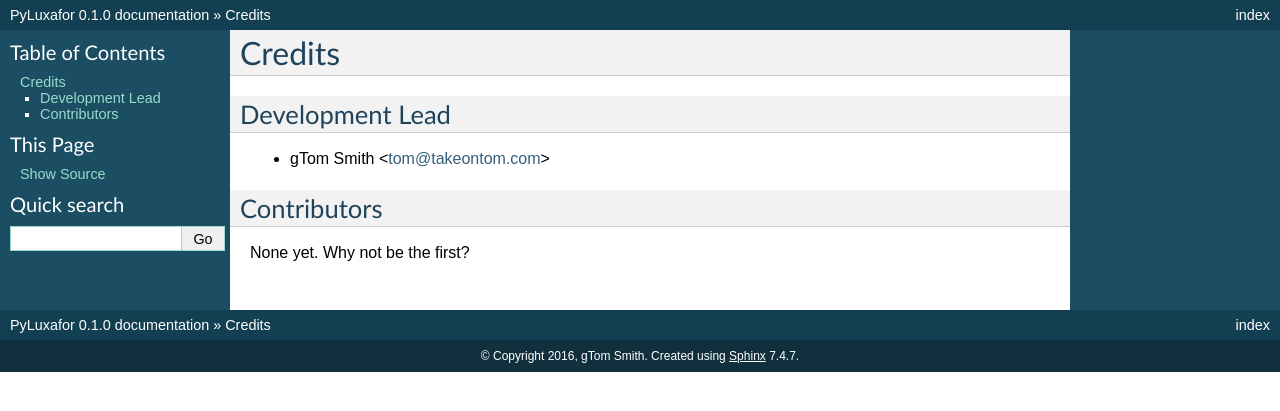
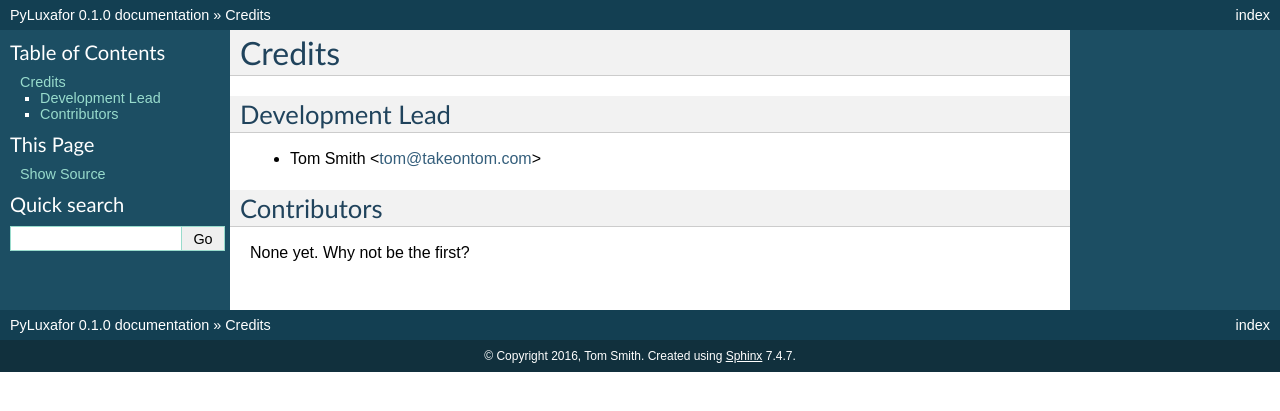
Before and after one commit to takeontom/pyluxafor, a Sphinx documentation site: the page built from docs/authors.rst, in a window 1280 px wide. Shown: the top 411 px of the page. Built offline with Sphinx 7.4.7, drawn with Linux system fonts in a browser that asks for light colours; pages that are not in the unit, such as notebooks, are missing from menus.

Commit message:
Fixed author name

```diff
--- a/AUTHORS.rst
+++ b/AUTHORS.rst
@@ -5,7 +5,7 @@
 Development Lead
 ----------------
 
-* gTom Smith <tom@takeontom.com>
+* Tom Smith <tom@takeontom.com>
 
 Contributors
 ------------
--- a/docs/conf.py
+++ b/docs/conf.py
@@ -56,7 +56,7 @@
 
 # General information about the project.
 project = u'PyLuxafor'
-copyright = u"2016, gTom Smith"
+copyright = u"2016, Tom Smith"
 
 # The version info for the project you're documenting, acts as replacement
 # for |version| and |release|, also used in various other places throughout
@@ -210,7 +210,7 @@
 latex_documents = [
     ('index', 'pyluxafor.tex',
      u'PyLuxafor Documentation',
-     u'gTom Smith', 'manual'),
+     u'Tom Smith', 'manual'),
 ]
 
 # The name of an image file (relative to this directory) to place at
@@ -241,7 +241,7 @@
 man_pages = [
     ('index', 'pyluxafor',
      u'PyLuxafor Documentation',
-     [u'gTom Smith'], 1)
+     [u'Tom Smith'], 1)
 ]
 
 # If true, show URL addresses after external links.
@@ -256,7 +256,7 @@
 texinfo_documents = [
     ('index', 'pyluxafor',
      u'PyLuxafor Documentation',
-     u'gTom Smith',
+     u'Tom Smith',
      'pyluxafor',
      'One line description of project.',
      'Miscellaneous'),
--- a/pyluxafor/__init__.py
+++ b/pyluxafor/__init__.py
@@ -1,5 +1,5 @@
 # -*- coding: utf-8 -*-
 
-__author__ = """gTom Smith"""
+__author__ = """Tom Smith"""
 __email__ = 'tom@takeontom.com'
 __version__ = '0.1.0'
--- a/setup.py
+++ b/setup.py
@@ -10,7 +10,7 @@
     history = history_file.read()
 
 requirements = [
-    # TODO: put package requirements here
+    'pyusb==1.0.0',
 ]
 
 test_requirements = [
@@ -22,7 +22,7 @@
     version='0.1.0',
     description="Python API for the Luxafor Flag",
     long_description=readme + '\n\n' + history,
-    author="gTom Smith",
+    author="Tom Smith",
     author_email='tom@takeontom.com',
     url='https://github.com/takeontom/pyluxafor',
     packages=[
```
Also changed, not shown: README.rst (+15 -0 lines), 1 other file.
